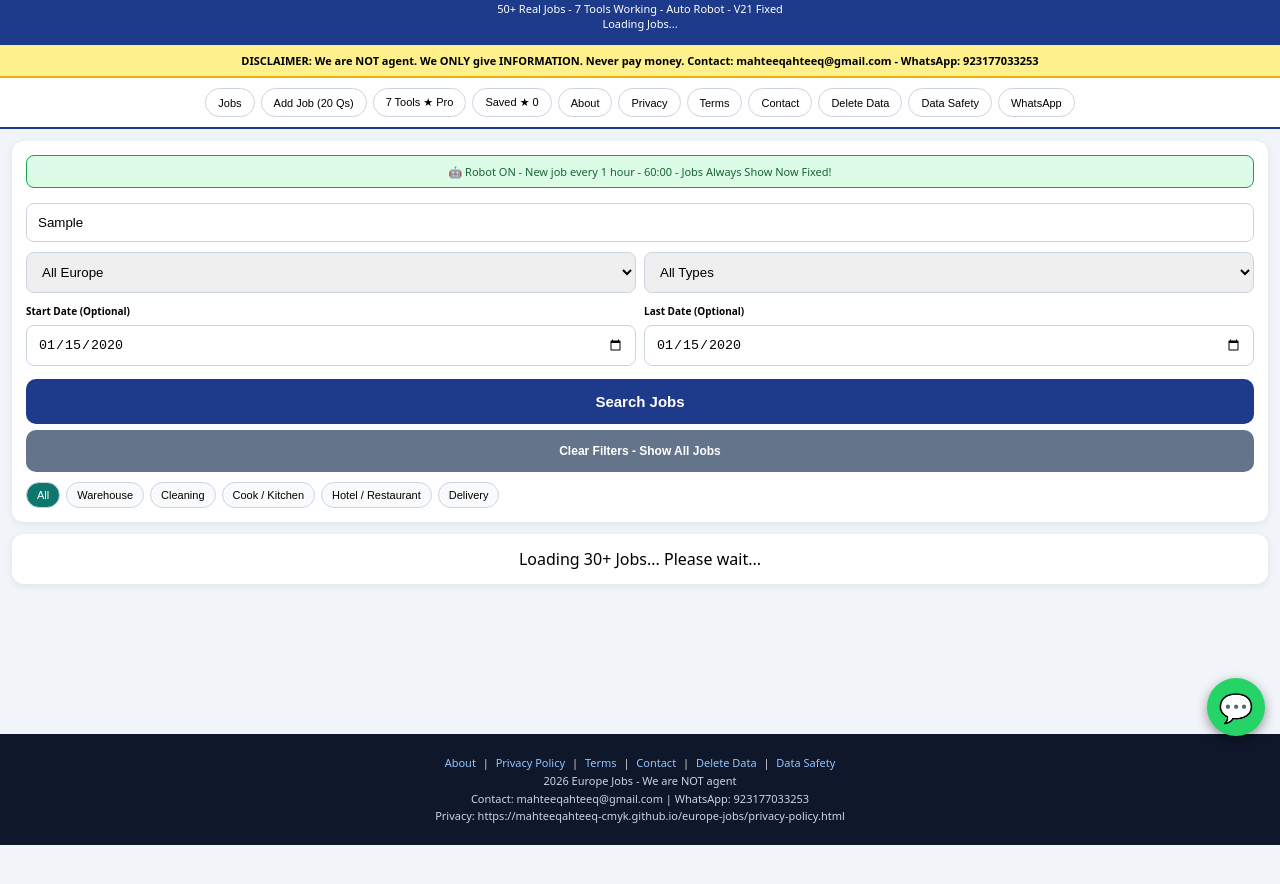
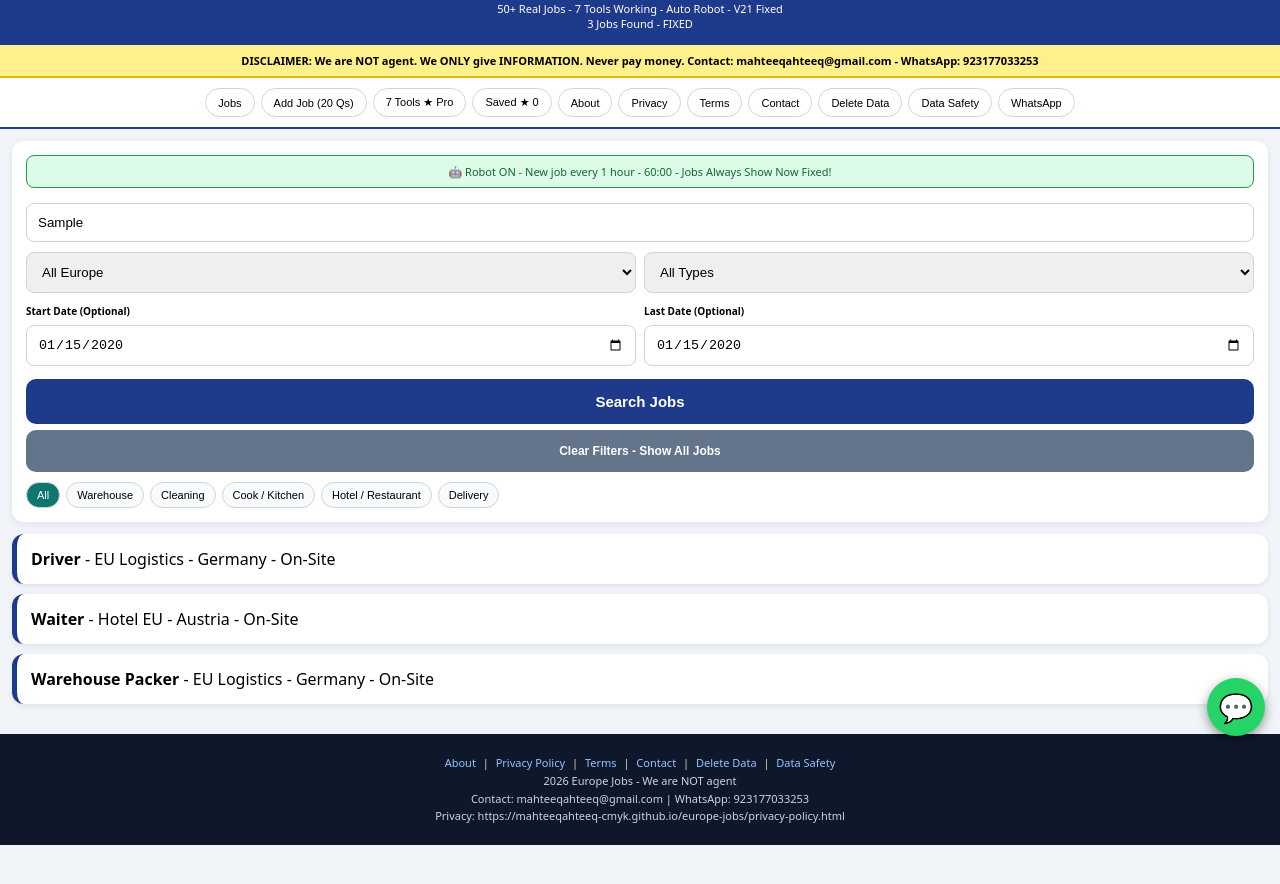
Before and after one commit to mahteeqahteeq-cmyk/europe-jobs, a plain HTML site: page index.html in a window 1280 px wide. Both pictures are taken after typing "Sample", "2020-01-15", "2020-01-15" into the empty fields and a click on the button "Search Jobs". Shown: the part 44-928 px from the top of the page. Drawn offline with Linux system fonts and the light colour scheme.

Commit message:
Update index.html

```diff
--- a/index.html
+++ b/index.html
@@ -259,5 +259,12 @@ function saveNewJob(){
   }
   doFilter();
 </script>
+<script>
+let jobs2=[{t:"Driver",c:"EU Logistics",co:"Germany",cat:"Delivery",ty:"On-Site"},{t:"Waiter",c:"Hotel EU",co:"Austria",cat:"Hotel",ty:"On-Site"},{t:"Warehouse Packer",c:"EU Logistics",co:"Germany",cat:"Warehouse",ty:"On-Site"}];
+function render2(){let el=document.getElementById('list'); if(el) el.innerHTML=jobs2.map(j=>"<div class='job'><b>"+j.t+"</b> - "+j.c+" - "+j.co+" - "+j.ty+"</div>").join(''); let cc=document.getElementById('count'); if(cc) cc.innerText=jobs2.length+" Jobs Found - FIXED";}
+function doFilter(){render2();}
+function clearFilters(){render2();}
+render2();
+  </script>
 </body>
 </html>
```
